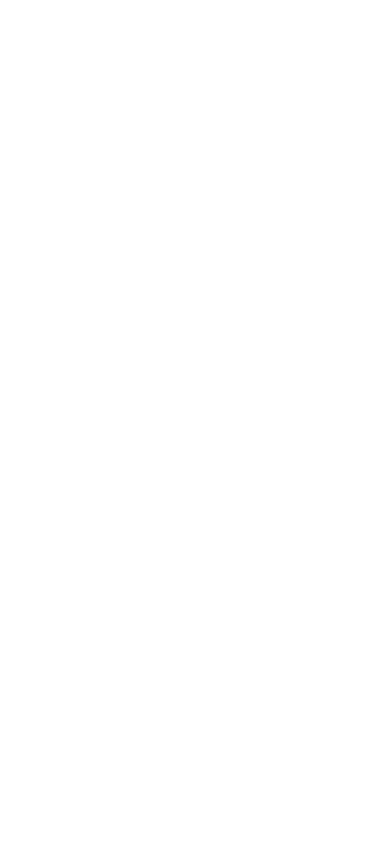
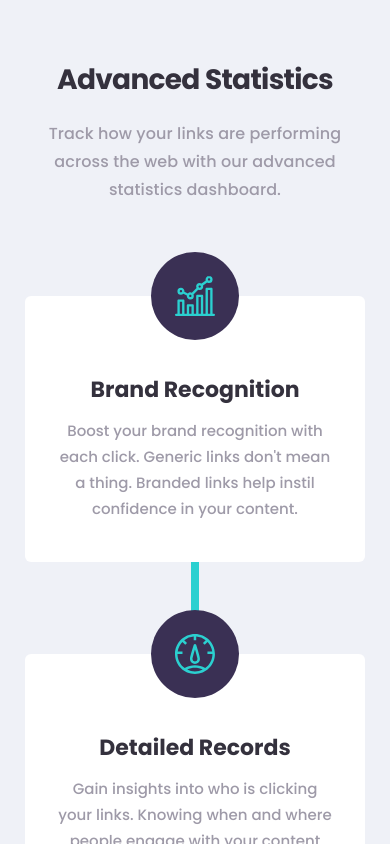
Before and after one commit to vanderms/shortly-url-shortening-api, a Next.js app: page / in a window 390 px wide. Shown: the part 1060-1904 px from the top of the page. Before the commit the page ends 1880 px from the top, so only its background shows below. Built offline with nearby package versions, Linux system fonts and the light colour scheme.

Commit message:
implemented statistics section responsive design

```diff
--- /dev/null
+++ b/components/cards/statistics/statistics-card.tsx
@@ -0,0 +1,23 @@
+import Image from "next/image";
+
+interface StatisticsCardProps {
+  icon: string;
+  title: string;
+  description: string;
+}
+
+export const StatisticsCard: React.FC<StatisticsCardProps> = (props) => {
+  return (
+    <article className="pt-11 max-w-md">
+      <div className="flex items-center flex-col px-8 pb-10 bg-white rounded-md lg:items-start">
+        <div className="mt-[-2.75rem] h-[5.5rem] w-[5.5rem] grid place-items-center rounded-full bg-bgdark">
+          <Image src={props.icon} width={40} height={40} alt="" />
+        </div>
+        <h3 className="vn__sm-title-sm text-center mt-[2.0625rem] lg:text-left">
+          {props.title}
+        </h3>
+        <p className="vn__sm-text-sm text-center mt-3 lg:text-left">{props.description}</p>
+      </div>
+    </article>
+  );
+};
--- a/components/sections/shortener/shortener.tsx
+++ b/components/sections/shortener/shortener.tsx
@@ -1,13 +1,15 @@
 import { ShortenerForm } from "components/forms/shortener/shortener-form";
 import { LinkCard } from "components/cards/link/link-card";
 import { useShortener } from "services/hooks/use-shortener";
+import { useId } from "react";
 
 export const ShortenerSection: React.FC = () => {
   const { links } = useShortener();
+  const titleId = useId();
 
   return (
-    <section className={`mt-[5.5rem] `} aria-labelledby="nv__shortener-section-title">
-      <h2 className="sr-only" id="nv__shortener-section-title">
+    <section className={`mt-[5.5rem] `} aria-labelledby={titleId}>
+      <h2 className="sr-only" id={titleId}>
         Link Shortener
       </h2>
       <div
--- /dev/null
+++ b/components/sections/statistics/statistics.tsx
@@ -0,0 +1,47 @@
+import { StatisticsCard } from "components/cards/statistics/statistics-card";
+import { useId } from "react";
+
+export const StatisticsSection: React.FC = () => {
+  const titleId = useId();
+  return (
+    <section aria-labelledby={titleId} className="py-20 bg-bglight lg:py-[7.5rem]">
+      <div className="container">
+        <header className="max-w-[33.75rem] mx-auto">
+          <h2 id={titleId} className="vn__sm-title-md lg:vn__lg-title-md">
+            Advanced Statistics
+          </h2>
+          <p className="mt-4 vn__sm-text-md lg:vn__lg-text-md">
+            Track how your links are performing across the web with our advanced statistics
+            dashboard.
+          </p>
+        </header>
+        <div className="mt-12 relative lg:mt-14">
+          <div className="vn__statistics-pattern absolute inset-0 grid place-items-center"></div>
+          <ul className="flex flex-col items-center gap-12 relative z-10 lg:flex-row">
+            <li>
+              <StatisticsCard
+                icon="/assets/icon-brand-recognition.svg"
+                title="Brand Recognition"
+                description="Boost your brand recognition with each click. Generic links don't mean a thing. Branded links help instil confidence in your content."
+              />
+            </li>
+            <li className="lg:mt-11">
+              <StatisticsCard
+                icon="/assets/icon-detailed-records.svg"
+                title="Detailed Records"
+                description="Gain insights into who is clicking your links. Knowing when and where people engage with your content helps inform better decisions."
+              />
+            </li>
+            <li className="lg:mt-[5.5rem]">
+              <StatisticsCard
+                icon="/assets/icon-fully-customizable.svg"
+                title="Fully Customizable"
+                description="Improve brand awareness and content discoverability through customizable links, supercharging audience engagement."
+              />
+            </li>
+          </ul>
+        </div>
+      </div>
+    </section>
+  );
+};
--- a/pages/index.tsx
+++ b/pages/index.tsx
@@ -4,6 +4,7 @@
 import { HeroSection } from "components/sections/hero/hero";
 import { ShortenerSection } from "components/sections/shortener/shortener";
 import { ShortenerContextProvider } from "services/contexts/shortener-context";
+import { StatisticsSection } from "components/sections/statistics/statistics";
 
 const Home: NextPage = () => {
   const name = "Shortly - more than just shorter links";
@@ -30,6 +31,7 @@
           <ShortenerContextProvider>
             <ShortenerSection />
           </ShortenerContextProvider>
+          <StatisticsSection/>
         </main>
       </div>
     </>
--- a/styles/index.css
+++ b/styles/index.css
@@ -71,6 +71,45 @@
     line-height: 2.25rem;
     letter-spacing: 0.15px;
   }
+
+  .vn__sm-title-md {
+    @apply font-bold text-center;
+    font-size: 1.75rem;
+    line-height: 3rem;
+    letter-spacing: -0.7px;
+    color: theme(colors.stress);
+  }
+
+  .vn__lg-title-md {
+    font-size: 2.5rem;
+  }
+
+  .vn__sm-text-md {
+    @apply font-medium text-center;
+    font-size: 1rem;
+    line-height: 1.75rem;
+    letter-spacing: 0.109091px;
+    color: theme(colors.text);
+  }
+
+  .vn__lg-text-md {
+    font-size: 1.125rem;
+    line-height: 2rem;
+  }
+
+  .vn__sm-title-sm {
+    @apply font-bold;
+    font-size: 1.375rem;
+    line-height: 2.0625rem;
+    color: theme(colors.stress);
+  }
+
+  .vn__sm-text-sm {
+    @apply font-medium;
+    font-size: 0.9375rem;
+    line-height: 1.625rem;
+    color: theme(colors.text);
+  }
 }
 
 .vn__hero-image::before {
@@ -100,3 +139,19 @@
     background-image: url("/assets/bg-shorten-desktop.svg");
   }
 }
+
+.vn__statistics-pattern::before {
+  content: "";
+  display: block;
+  position: absolute;
+  width: 8px;
+  height: 80%;
+  background-color: theme(colors.primary);
+}
+
+@media screen(lg) {
+  .vn__statistics-pattern::before {
+    height: 8px;
+    width: 80%;
+  }
+}
```
